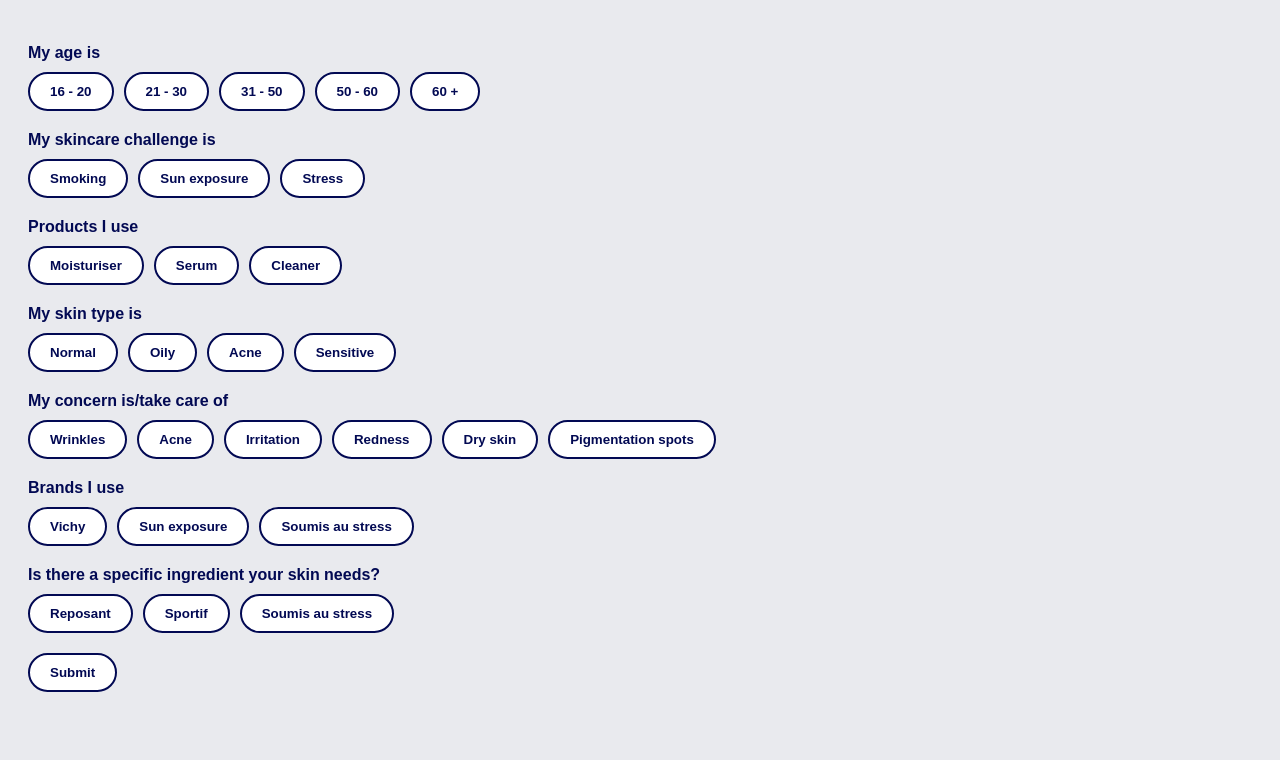
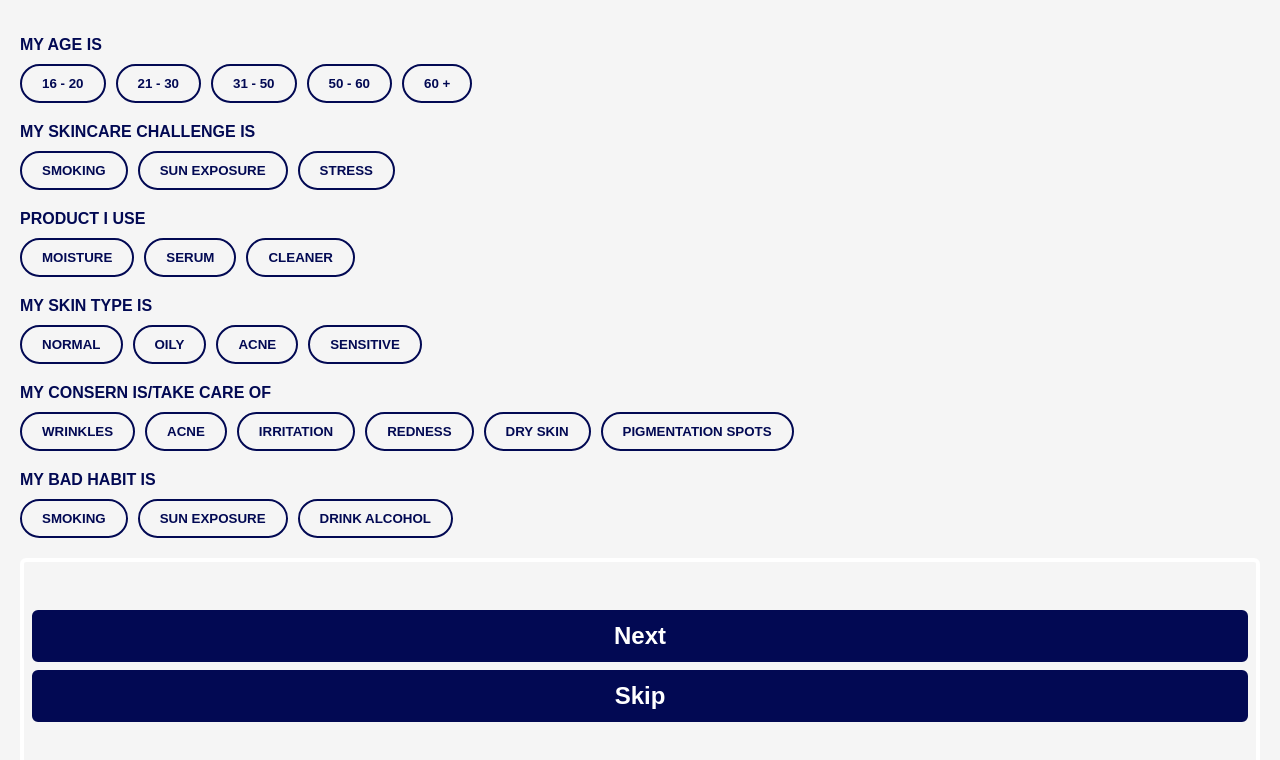
Before and after one commit to sofola/fusion-five, a React (Create React App) app: page /question in a window 1280 px wide. Shown: the top 760 px of the page. Built offline with nearby package versions, Linux system fonts and the light colour scheme.

Commit message:
feat(question): adjust style of questionnaire page

```diff
--- a/src/components/Introduction.js
+++ b/src/components/Introduction.js
@@ -3,40 +3,35 @@ import Questionnaire from './Questionnaire';
 
 const sectionsIntro = [
   {
-    title: 'My age is',
+    title: 'MY AGE IS',
     options: ['16 - 20', '21 - 30', '31 - 50', '50 - 60', '60 +'],
     type: 'single',
   },
   {
-    title: 'My skincare challenge is',
-    options: ['Smoking', 'Sun exposure', 'Stress'],
+    title: 'MY SKINCARE CHALLENGE IS',
+    options: ['SMOKING', 'SUN EXPOSURE', 'STRESS'],
     type: 'single',
   },
   {
-    title: 'Products I use',
-    options: ['Moisturiser', 'Serum', 'Cleaner'],
+    title: 'PRODUCT I USE',
+    options: ['MOISTURE','SERUM','CLEANER'],
     type: 'multiple',
   },
   {
-    title: 'My skin type is',
-    options: ['Normal', 'Oily', 'Acne', 'Sensitive'],
+    title: 'MY SKIN TYPE IS',
+    options: ['NORMAL', 'OILY', 'ACNE', 'SENSITIVE'],
     type: 'single',
   },
   {
-    title: 'My concern is/take care of',
-    options: ['Wrinkles', 'Acne', 'Irritation', 'Redness', 'Dry skin', 'Pigmentation spots'],
+    title: 'MY CONSERN IS/TAKE CARE OF',
+    options: ['WRINKLES', 'ACNE', 'IRRITATION', 'REDNESS', 'DRY SKIN', 'PIGMENTATION SPOTS'],
     type: 'multiple',
   },
   {
-    title: 'Brands I use',
-    options: ['Vichy', 'Sun exposure', 'Soumis au stress'],
+    title: 'MY BAD HABIT IS',
+    options: ['SMOKING','SUN EXPOSURE','DRINK ALCOHOL'],
     type: 'multiple',
-  },
-  {
-    title: 'Is there a specific ingredient your skin needs?',
-    options: ['Reposant', 'Sportif', 'Soumis au stress'],
-    type: 'single',
-  },
+  }
 ];
 
 const Introduction = () => {
--- a/src/components/Questionnaire.js
+++ b/src/components/Questionnaire.js
@@ -21,9 +21,9 @@ const Questionnaire = ({ sections }) => {
   };
 
 
-  const handleSubmit = async () => {
+  const handleNext = async () => {
     try {
-      const response = await fetch('http://127.0.0.1:5000/submit', {  // Make sure this URL matches your Flask server address
+      const response = await fetch('http://127.0.0.1:5000/submit', {
         method: 'POST',
         headers: {
           'Content-Type': 'application/json',
@@ -35,6 +35,10 @@ const Questionnaire = ({ sections }) => {
     } catch (error) {
       console.error('Error submitting data:', error);
     }
+  };
+
+  const handleSkip = () => {
+    console.log('Skip button clicked');
   };
 
   return (
@@ -67,9 +71,14 @@ const Questionnaire = ({ sections }) => {
           </div>
         </div>
       ))}
-      <button className="submit-button" onClick={handleSubmit}>
-        Submit
-      </button>
+      <div className="button-group">
+        <button className="next-button" onClick={handleNext}>
+          Next
+        </button>
+        <button className="skip-button" onClick={handleSkip}>
+          Skip
+        </button>
+      </div>
     </div>
   );
 };
--- a/src/index.js
+++ b/src/index.js
@@ -1,11 +1,14 @@
 import React from 'react';
-import ReactDOM from 'react-dom';
+import { createRoot } from 'react-dom/client';
+import './index.css';
 import { BrowserRouter as Router } from 'react-router-dom';
 import App from './App';
 
-ReactDOM.render(
+const container = document.getElementById('root');
+const root = createRoot(container);
+
+root.render(
   <Router>
     <App />
-  </Router>,
-  document.getElementById('root')
+  </Router>
 );
--- a/src/styles/Questionnaire.css
+++ b/src/styles/Questionnaire.css
@@ -1,3 +1,7 @@
+* {
+  background-color: #f5f5f5;
+}
+
 h1 {
   color: #020953;
   padding: 1rem;
@@ -5,6 +9,30 @@ h1 {
 
 a {
   text-decoration: none;
+}
+
+.button-group {
+  border-radius:6px;
+  border: 4px solid #fff;
+    padding: 3rem 0.5rem;
+}
+
+.button-group button {
+  width:100%;
+  margin-bottom: 0.5rem;
+  background-color: #020953;
+  color: #fff;
+  font-weight:bold;
+  border-radius: 6px;
+  font-size:1.5rem;
+}
+
+.button-group button.selected {
+  opacity: 0.5;
+}
+
+.button-group button:hover {
+  opacity: 0.5;
 }
 
 .questionnaire {
@@ -31,7 +59,7 @@ a {
 button {
   padding: 10px 20px;
   border: 2px solid #020953;
-  background-color: #fff;
+  background-color: #f5f5f5;
   color: #020953;
   border-radius: 20px;
   cursor: pointer;
```
Also changed, not shown: src/components/Ingredients.js (deleted, +0 -51 lines), 1 other file (tests, documents, lock files or other folders).
